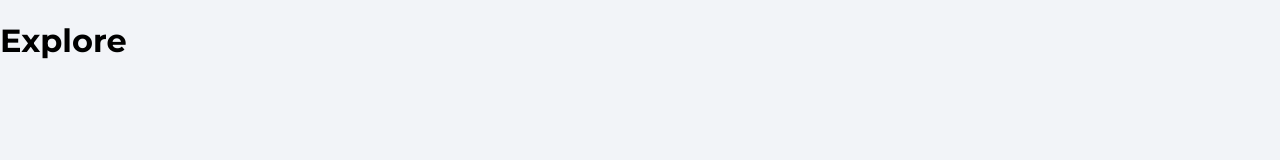
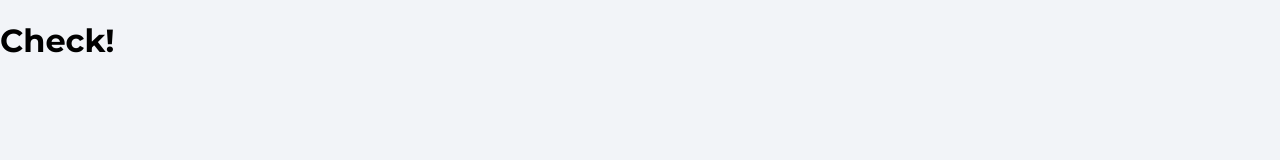
Before and after one commit to kfirs127/House-MarketPlace, a React (Create React App) app: page / in a window 1280 px wide. Shown: the top 160 px of the page. Built offline with nearby package versions, Linux system fonts and the light colour scheme.

Commit message:
check git for problem resons

```diff
--- a/src/pages/Explore.jsx
+++ b/src/pages/Explore.jsx
@@ -2,7 +2,7 @@
 function Explore() {
   return (
     <>
-        <h1> Explore </h1>
+        <h1> Check! </h1>
     </>
   )
 }
```
